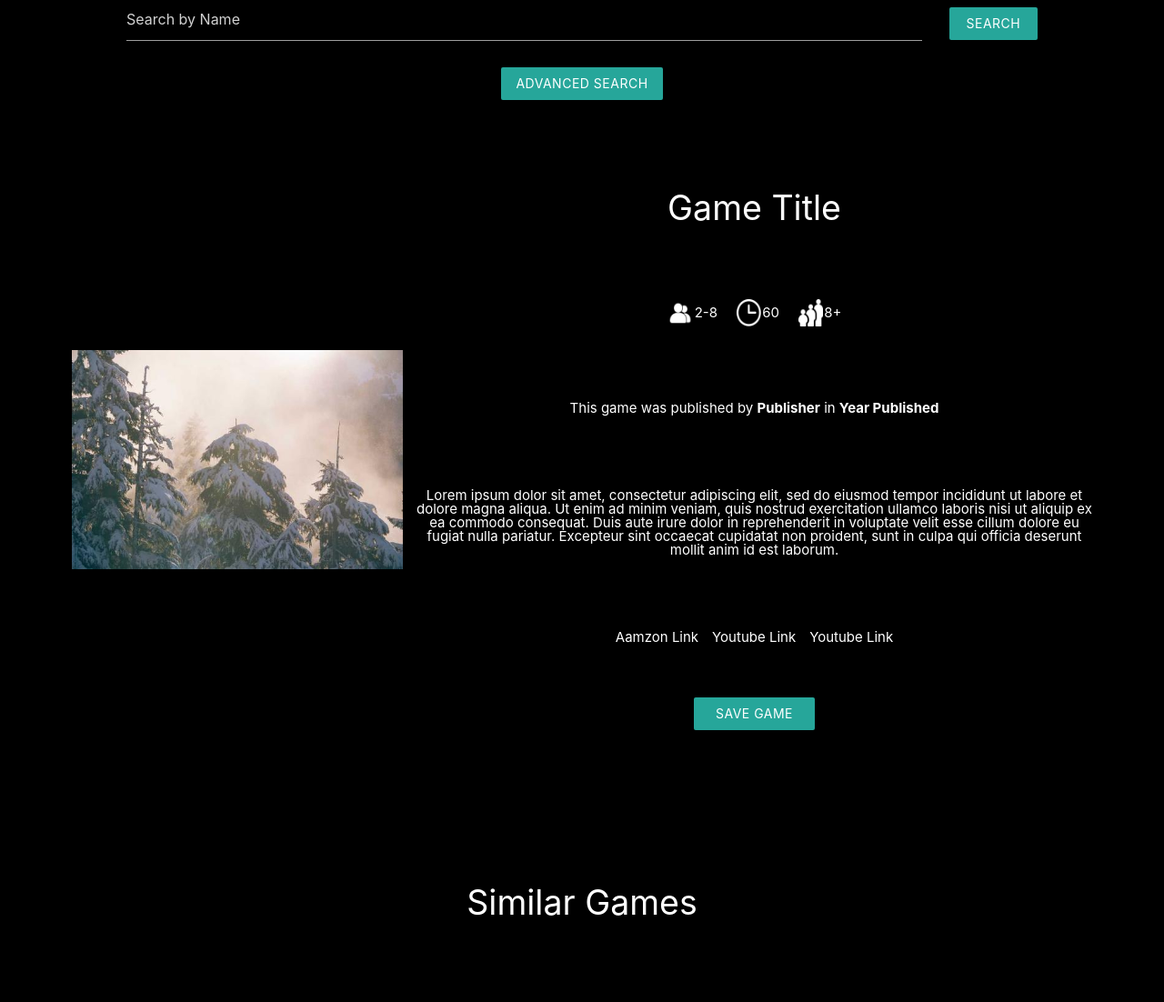
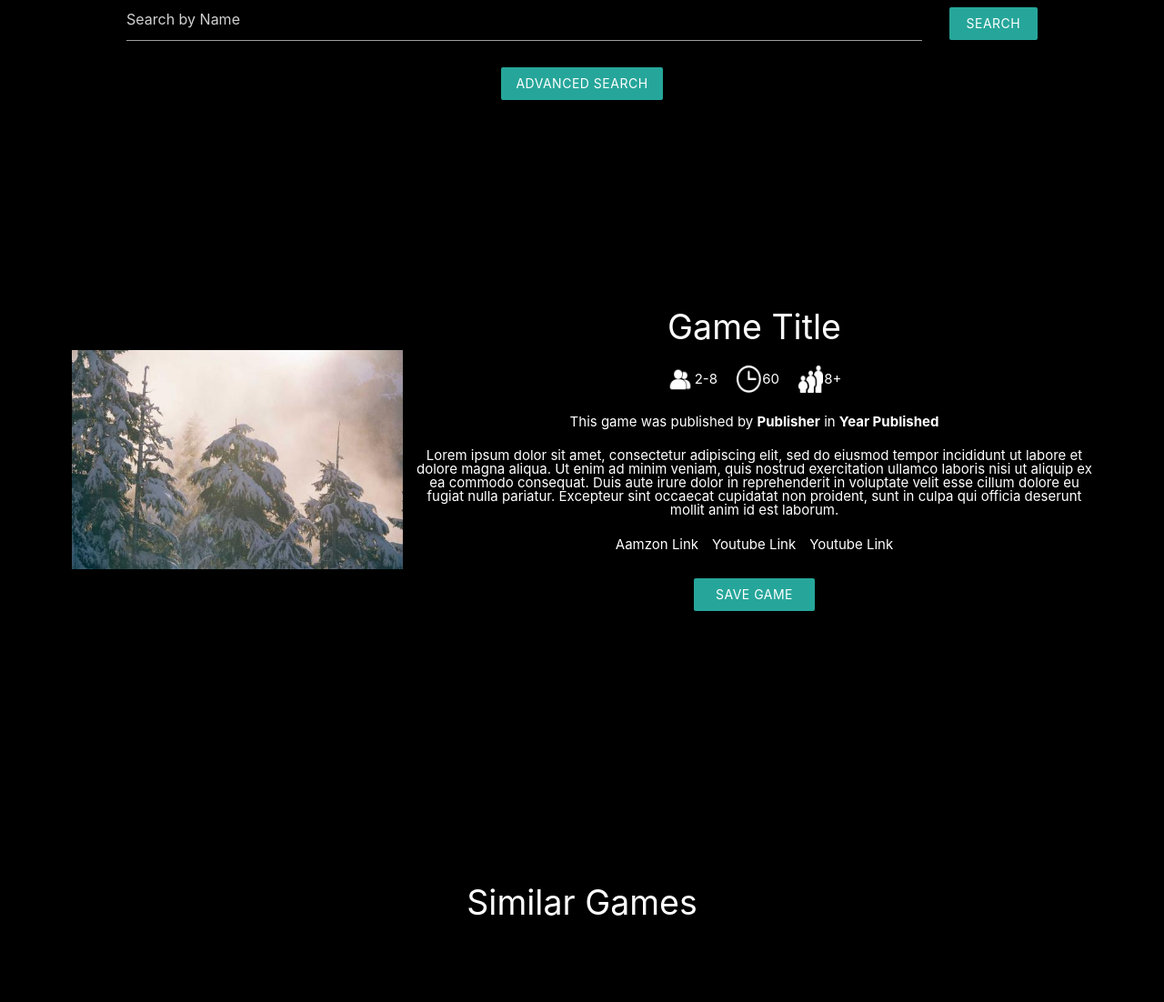
Before and after one commit to CaldwellDerek/bgp, a PHP site: page / in a window 1280 px wide. Shown: the part 207-1309 px from the top of the page at 91% size. Run offline with PHP 8.4, Linux system fonts and the light colour scheme.

Commit message:
adjusted game info spacing

```diff
--- a/css/index.css
+++ b/css/index.css
@@ -142,7 +142,7 @@ header {
     display: flex;
     flex-direction: column;
     align-items: center;
-    justify-content: space-evenly;
+    justify-content: center;
 }
 
 .game-info p {
@@ -180,6 +180,7 @@ header {
     display: flex;
     justify-content: center;
     flex-wrap: wrap;
+    margin-bottom: 2rem;
 }
 
 .game-info-links li {
```
